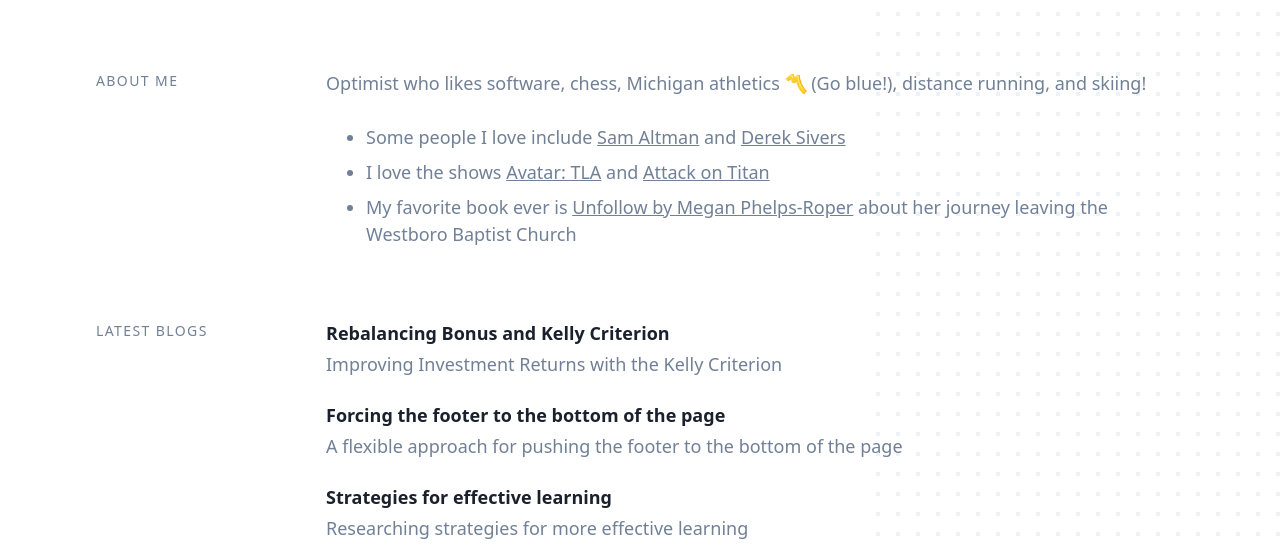
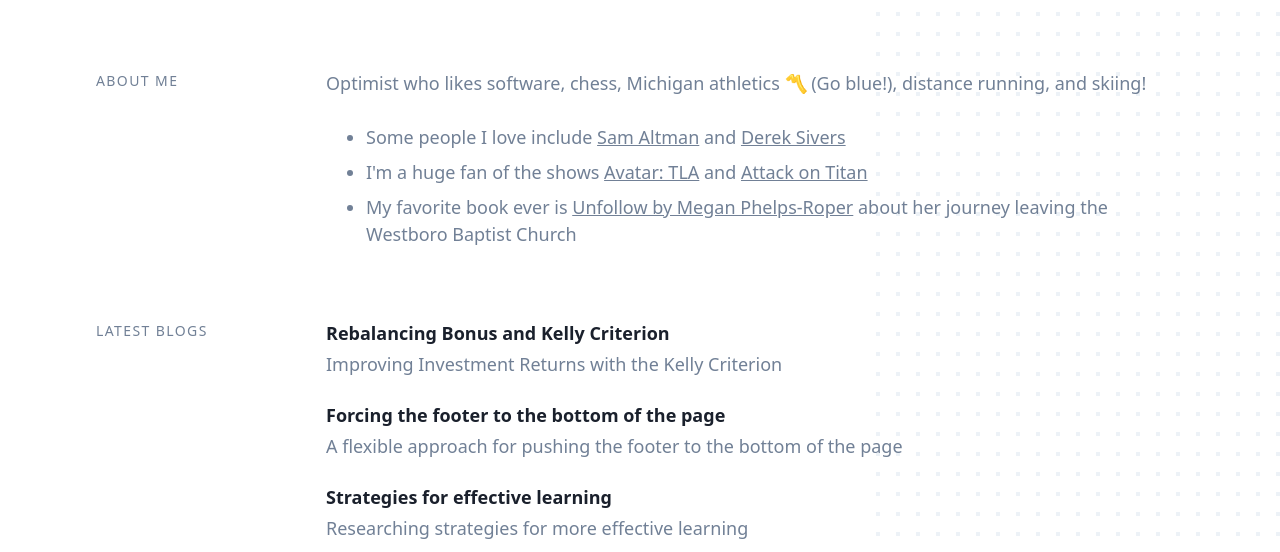
Before and after one commit to FlanaganSe/personal-portfolio-site, a Gatsby site: page / in a window 1280 px wide. Shown: the part 248-800 px from the top of the page. Built offline with nearby package versions, Linux system fonts and the light colour scheme; Gatsby itself is replaced by a stand-in of ours.

Commit message:
updating about me

```diff
--- a/src/components/section-about/index.jsx
+++ b/src/components/section-about/index.jsx
@@ -26,7 +26,7 @@ const SectionAbout = () => {
         <ul>
           <li className={classes.listItem}>Some people I love include <a target="_blank" rel="noreferrer" className={classes.link} href={'https://blog.samaltman.com/'}>Sam Altman</a> and <a target="_blank" rel="noreferrer" className={classes.link} href={'https://sive.rs/'}>Derek Sivers</a>
           </li>
-          <li className={classes.listItem}>I love the shows <a target="_blank" rel="noreferrer" className={classes.link} href={'https://www.imdb.com/title/tt0417299/'}>Avatar: TLA</a> and <a target="_blank" rel="noreferrer" className={classes.link} href={'https://www.imdb.com/title/tt2560140/'}>Attack on Titan</a>
+          <li className={classes.listItem}>I'm a huge fan of the shows <a target="_blank" rel="noreferrer" className={classes.link} href={'https://www.imdb.com/title/tt0417299/'}>Avatar: TLA</a> and <a target="_blank" rel="noreferrer" className={classes.link} href={'https://www.imdb.com/title/tt2560140/'}>Attack on Titan</a>
           </li>
           <li className={classes.listItem}>My favorite book ever is <a target="_blank" rel="noreferrer" className={classes.link} href={'https://www.goodreads.com/book/show/43314707-unfollow'}>Unfollow by Megan Phelps-Roper</a> about her journey leaving the Westboro Baptist Church
           </li>
```
